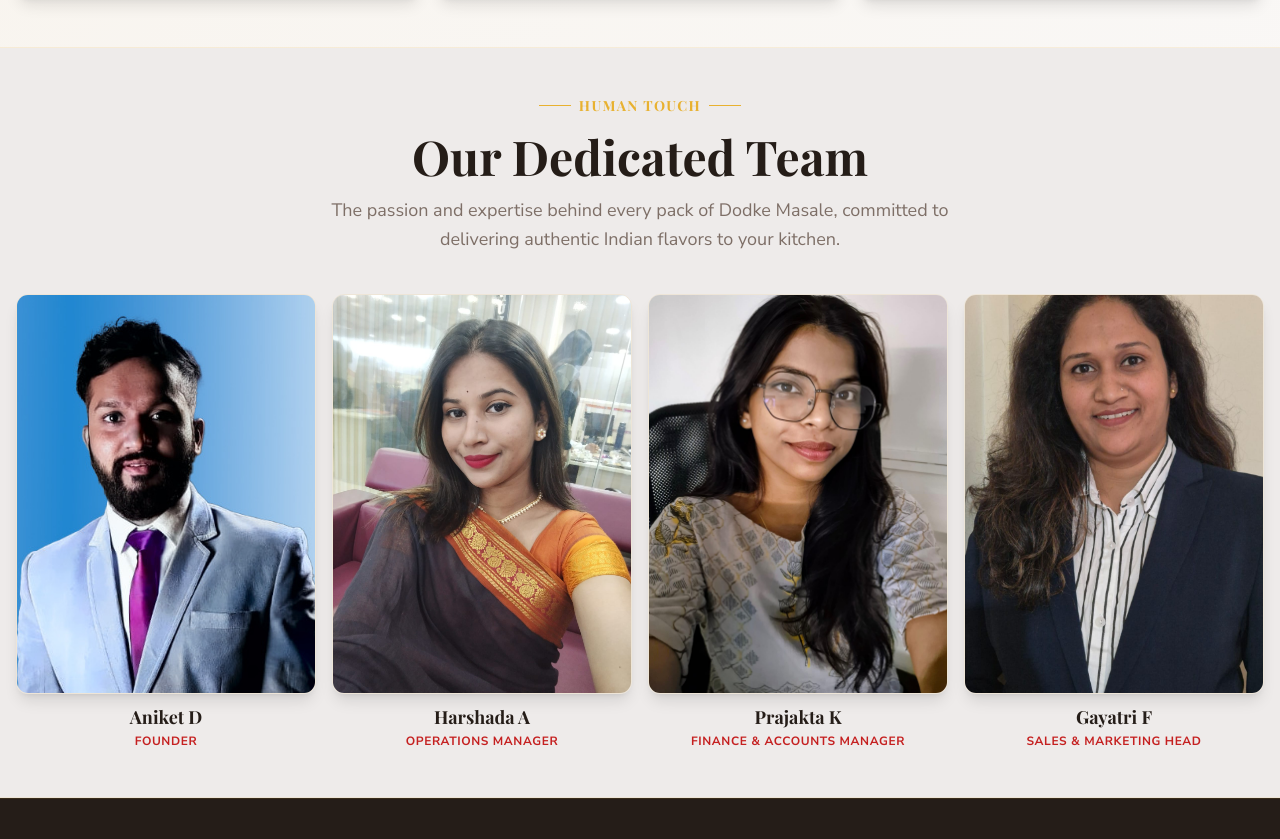
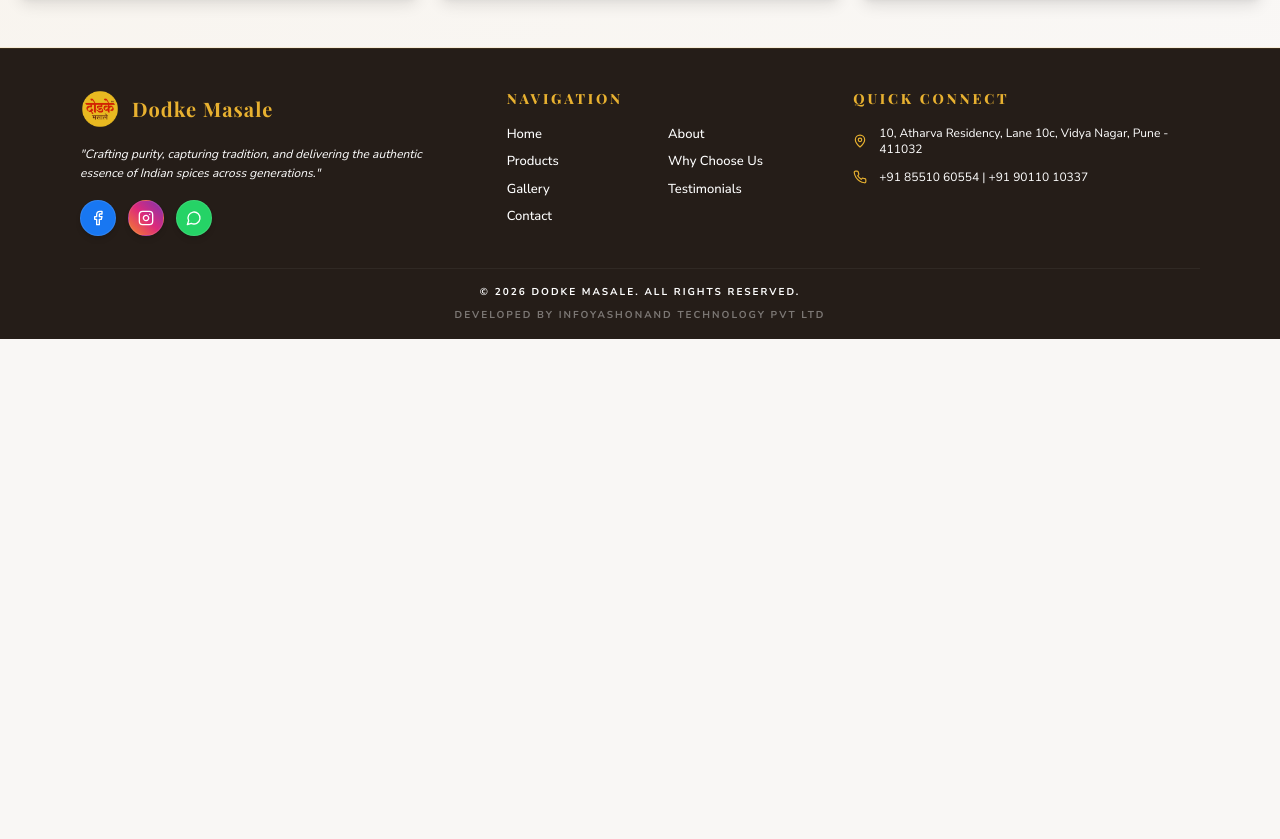
Before and after one commit to Pramodmali5295/dodkemasale, a React (Vite) app: page /gallery in a window 1280 px wide. Shown: the part 1912-2751 px from the top of the page. After the commit the page ends 2251 px from the top, so only its background shows below. Built offline with nearby package versions, Linux system fonts and the light colour scheme; the HTML template or start-up script is replaced by a standard one; a web font is replaced by a local one.

Commit message:
Created dedicated Team page and optimized site-wide responsiveness

```diff
--- a/src/App.tsx
+++ b/src/App.tsx
@@ -13,6 +13,7 @@
 import Products from "./pages/Products";
 import WhyChooseUs from "./pages/WhyChooseUs";
 import Gallery from "./pages/Gallery";
+import Team from "./pages/Team";
 import Testimonials from "./pages/Testimonials";
 import Contact from "./pages/Contact";
 import NotFound from "./pages/NotFound";
@@ -33,6 +34,7 @@
           <Route path="/products" element={<Products />} />
           <Route path="/why-choose-us" element={<WhyChooseUs />} />
           <Route path="/gallery" element={<Gallery />} />
+          <Route path="/team" element={<Team />} />
           <Route path="/testimonials" element={<Testimonials />} />
           <Route path="/contact" element={<Contact />} />
           <Route path="*" element={<NotFound />} />
--- a/src/components/Footer.tsx
+++ b/src/components/Footer.tsx
@@ -13,8 +13,8 @@
 
   return (
     <footer className="bg-spice-dark text-white pt-10 pb-4 border-t border-spice-gold/10 overflow-hidden">
-      <div className="w-full px-4 md:px-12 lg:px-20">
-        <div className="grid grid-cols-1 md:grid-cols-2 lg:grid-cols-3 gap-10 mb-8">
+      <div className="w-full px-4 sm:px-8 md:px-12 lg:px-20">
+        <div className="grid grid-cols-1 sm:grid-cols-2 lg:grid-cols-3 gap-8 sm:gap-10 mb-8">
           {/* Brand & Social */}
           <div className="space-y-4">
             <Link to="/" onClick={scrollToTop} className="flex items-center gap-3 group">
--- a/src/components/Navbar.tsx
+++ b/src/components/Navbar.tsx
@@ -9,6 +9,7 @@
   { to: "/products", label: "Products" },
   { to: "/why-choose-us", label: "Why Choose Us" },
   { to: "/gallery", label: "Gallery" },
+  { to: "/team", label: "Our Team" },
   { to: "/testimonials", label: "Testimonials" },
   { to: "/contact", label: "Contact" },
 ];
@@ -37,15 +38,15 @@
       }`}
     >
       <div className="container mx-auto px-4 flex items-center justify-between">
-        <Link to="/" className="flex items-center gap-1 sm:gap-3 shrink-1 min-w-0">
-          <img src={logoImg} alt="Dodke Masale" className="w-8 h-8 sm:w-16 sm:h-16 object-contain" />
-          <span className="font-display text-base xs:text-lg sm:text-xl lg:text-2xl font-bold text-spice-gold tracking-wider whitespace-nowrap overflow-hidden text-ellipsis">
-            Dodke Masale <sup className="text-[10px] sm:text-xs text-spice-gold/80">TM</sup>
+        <Link to="/" className="flex items-center gap-1 sm:gap-2 shrink-1 min-w-0">
+          <img src={logoImg} alt="Dodke Masale" className="w-8 h-8 xs:w-10 xs:h-10 sm:w-14 sm:h-14 lg:w-16 lg:h-16 object-contain" />
+          <span className="font-display text-xs xs:text-sm sm:text-lg lg:text-xl xl:text-2xl font-bold text-spice-gold tracking-wider whitespace-nowrap overflow-hidden text-ellipsis">
+            Dodke Masale <sup className="text-[8px] sm:text-xs text-spice-gold/80">TM</sup>
           </span>
         </Link>
 
         {/* Desktop */}
-        <div className="hidden xl:flex items-center gap-6">
+        <div className="hidden lg:flex items-center gap-4 xl:gap-6">
           {navLinks.slice(0, -1).map((link) => (
             <Link
               key={link.to}
@@ -70,7 +71,7 @@
         {/* Mobile toggle */}
         <button
           onClick={() => setIsOpen(!isOpen)}
-          className="xl:hidden text-white p-2 shrink-0 bg-white/5 rounded-lg border border-white/10"
+          className="lg:hidden text-white p-2 shrink-0 bg-white/5 rounded-lg border border-white/10"
           aria-label="Toggle menu"
         >
           {isOpen ? <X size={24} /> : <Menu size={24} />}
@@ -79,7 +80,7 @@
 
       {/* Mobile menu */}
       {isOpen && (
-        <div className="xl:hidden bg-spice-dark/98 backdrop-blur-md border-t border-spice-gold/20">
+        <div className="lg:hidden bg-spice-dark/98 backdrop-blur-md border-t border-spice-gold/20">
           <div className="container mx-auto px-4 py-6 flex flex-col gap-4">
             {navLinks.slice(0, -1).map((link) => (
               <Link
--- a/src/components/PageHeader.tsx
+++ b/src/components/PageHeader.tsx
@@ -8,7 +8,7 @@
 
 const PageHeader = ({ title, subtitle }: PageHeaderProps) => {
   return (
-    <section className="relative h-[50vh] flex items-center justify-center pt-20">
+    <section className="relative min-h-[300px] h-[40vh] md:h-[50vh] flex items-center justify-center pt-20">
       <div className="absolute inset-0">
         <img src={heroImg} alt="Banner" className="w-full h-full object-cover" />
         <div className="absolute inset-0 bg-gradient-to-r from-spice-dark/70 via-spice-dark/40 to-spice-dark/20" />
--- a/src/pages/Gallery.tsx
+++ b/src/pages/Gallery.tsx
@@ -14,11 +14,7 @@
 import product11 from "@/assets/product11.jpeg";
 import product12 from "@/assets/product12.jpeg";
 import product15 from "@/assets/product15.png";
-import team1 from "@/assets/team1.jpg";
-import team2 from "@/assets/team2.jpeg";
-import team3 from "@/assets/team3.jpeg";
-import team4 from "@/assets/team4.jpeg";
-import { X, Camera, Grid, Users } from "lucide-react";
+import { X, Camera, Grid } from "lucide-react";
 
 const images = [
   { src: product5, alt: "Turmeric Powder", category: "Products" },
@@ -33,17 +29,12 @@
   { src: product9, alt: "Black Pepper Powder", category: "Products" },
   { src: product12, alt: "Variety of Spices", category: "Products" },
   { src: product11, alt: "Whole Spices", category: "Products" },
-  { src: team1, alt: "Aniket D", category: "Team", name: "Aniket D", role: "Founder" },
-  { src: team2, alt: "Harshada A", category: "Team", name: "Harshada A", role: "Operations Manager" },
-  { src: team3, alt: "Prajakta K", category: "Team", name: "Prajakta K", role: "Finance & Accounts Manager" },
-  { src: team4, alt: "Gayatri F", category: "Team", name: "Gayatri F", role: "Sales & Marketing Head" },
 ];
 
 const Gallery = () => {
   const [lightbox, setLightbox] = useState<{ src: string, alt: string } | null>(null);
 
-  const productImages = useMemo(() => images.filter(img => img.category !== "Team"), []);
-  const teamImages = useMemo(() => images.filter(img => img.category === "Team"), []);
+  const productImages = useMemo(() => images.filter(img => img.category === "Products"), []);
 
   return (
     <div className="bg-background min-h-screen">
@@ -94,51 +85,7 @@
         </div>
       </section>
 
-      {/* Team Section */}
-      <section className="py-12 bg-spice-dark/5 border-b border-spice-gold/10">
-        <div className="container mx-auto px-4">
-          <GsapReveal className="mb-10 text-center">
-            <div className="flex items-center justify-center gap-2 mb-4">
-              <div className="h-px w-8 bg-spice-gold" />
-              <span className="text-spice-gold font-display font-bold uppercase tracking-widest text-sm">Human Touch</span>
-              <div className="h-px w-8 bg-spice-gold" />
-            </div>
-            <h2 className="font-display text-4xl md:text-5xl font-bold mb-4">Our Dedicated Team</h2>
-            <p className="font-body text-muted-foreground max-w-2xl mx-auto text-lg leading-relaxed">
-              The passion and expertise behind every pack of Dodke Masale, committed to delivering authentic Indian flavors to your kitchen.
-            </p>
-          </GsapReveal>
 
-          <div className="grid grid-cols-1 xs:grid-cols-2 lg:grid-cols-4 gap-3 md:gap-4">
-            {teamImages.map((img, i) => (
-              <GsapReveal
-                key={`team-${i}`}
-                delay={i * 0.1}
-                direction="up"
-                className="group"
-              >
-                <div className="space-y-3">
-                  <div
-                    onClick={() => setLightbox({ src: img.src, alt: img.alt })}
-                    className="relative cursor-pointer rounded-xl overflow-hidden shadow-lg border border-spice-gold/10 hover:shadow-2xl transition-all duration-300 aspect-[3/4]"
-                  >
-                    <img
-                      src={img.src}
-                      className="w-full h-full object-cover transition-transform duration-500 group-hover:scale-105"
-                      alt={img.alt}
-                      loading="lazy"
-                    />
-                  </div>
-                  <div className="text-center">
-                    <h4 className="font-display font-bold text-spice-dark text-lg leading-tight mb-1">{(img as any).name}</h4>
-                    <p className="font-body text-spice-red font-bold text-xs uppercase tracking-wider">{(img as any).role}</p>
-                  </div>
-                </div>
-              </GsapReveal>
-            ))}
-          </div>
-        </div>
-      </section>
 
       {/* Lightbox */}
       {lightbox && (
--- /dev/null
+++ b/src/pages/Team.tsx
@@ -0,0 +1,90 @@
+import PageHeader from "@/components/PageHeader";
+import GsapReveal from "@/components/GsapReveal";
+import team1 from "@/assets/team1.jpg";
+import team2 from "@/assets/team2.jpeg";
+import team3 from "@/assets/team3.jpeg";
+import team4 from "@/assets/team4.jpeg";
+
+const teamMembers = [
+  {
+    name: "Aniket D",
+    role: "Founder",
+    image: team1,
+    desc: "The visionary behind Dodke Masale, committed to bringing authentic traditional flavors to every Indian kitchen."
+  },
+  {
+    name: "Harshada A",
+    role: "Operations Manager",
+    image: team2,
+    desc: "Overseeing the seamless production and supply chain to ensure every pack meets our high quality standards."
+  },
+  {
+    name: "Prajakta K",
+    role: "Finance & Accounts Manager",
+    image: team3,
+    desc: "Managing the financial heart of the company with precision and dedication to sustainable growth."
+  },
+  {
+    name: "Gayatri F",
+    role: "Sales & Marketing Head",
+    image: team4,
+    desc: "Spreading the aroma of Dodke Masale across regions and building lasting relationships with our customers."
+  },
+];
+
+const Team = () => {
+  return (
+    <div className="bg-background min-h-screen">
+      <PageHeader
+        title="Meet Our Team"
+        subtitle="The passionate minds and dedicated hands behind the authentic taste of Dodke Masale"
+      />
+
+      <section className="py-20 bg-gradient-warm">
+        <div className="container mx-auto px-4">
+          <GsapReveal className="mb-16 text-center max-w-3xl mx-auto">
+            <h2 className="font-display text-3xl md:text-4xl font-bold mb-6 text-spice-dark">The Heart of Our Operations</h2>
+            <p className="font-body text-muted-foreground text-lg leading-relaxed">
+              At Dodke Masale, our team is our family. Each member brings unique expertise and a shared passion for quality,
+              working together to ensure that the heritage of Indian spices is preserved in every product we offer.
+            </p>
+          </GsapReveal>
+
+          <div className="grid grid-cols-1 md:grid-cols-2 lg:grid-cols-4 gap-8">
+            {teamMembers.map((member, i) => (
+              <GsapReveal
+                key={member.name}
+                delay={i * 0.1}
+                direction="up"
+              >
+                <div className="group space-y-4">
+                  <div className="relative aspect-[3/4] overflow-hidden rounded-3xl shadow-xl border-4 border-white group-hover:border-spice-gold transition-colors duration-500">
+                    <img
+                      src={member.image}
+                      alt={member.name}
+                      className="w-full h-full object-cover transition-transform duration-700 group-hover:scale-110"
+                    />
+                    <div className="absolute inset-0 bg-gradient-to-t from-spice-dark/60 via-transparent to-transparent opacity-0 group-hover:opacity-100 transition-opacity duration-500" />
+                  </div>
+
+                  <div className="text-center group-hover:-translate-y-2 transition-transform duration-500 px-2">
+                    <h3 className="font-display text-2xl font-bold text-spice-dark mb-1">{member.name}</h3>
+                    <p className="font-body text-spice-red font-bold text-sm uppercase tracking-widest mb-3">{member.role}</p>
+                    <div className="w-12 h-1 bg-spice-gold mx-auto mb-4 rounded-full group-hover:w-24 transition-all duration-500" />
+                    <p className="font-body text-muted-foreground text-xs leading-relaxed italic line-clamp-3">
+                      "{member.desc}"
+                    </p>
+                  </div>
+                </div>
+              </GsapReveal>
+            ))}
+          </div>
+        </div>
+      </section>
+
+
+    </div>
+  );
+};
+
+export default Team;
```
Also changed, not shown: src/pages/Index.tsx (+8 -8 lines).
